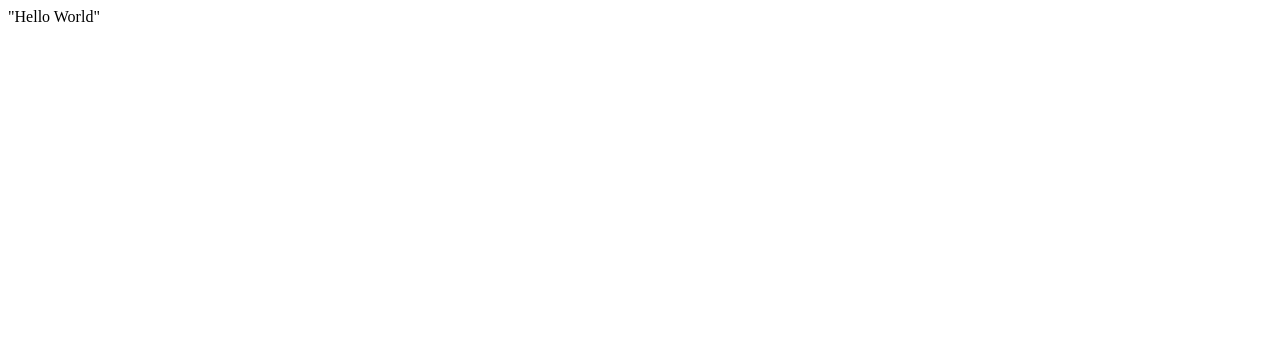
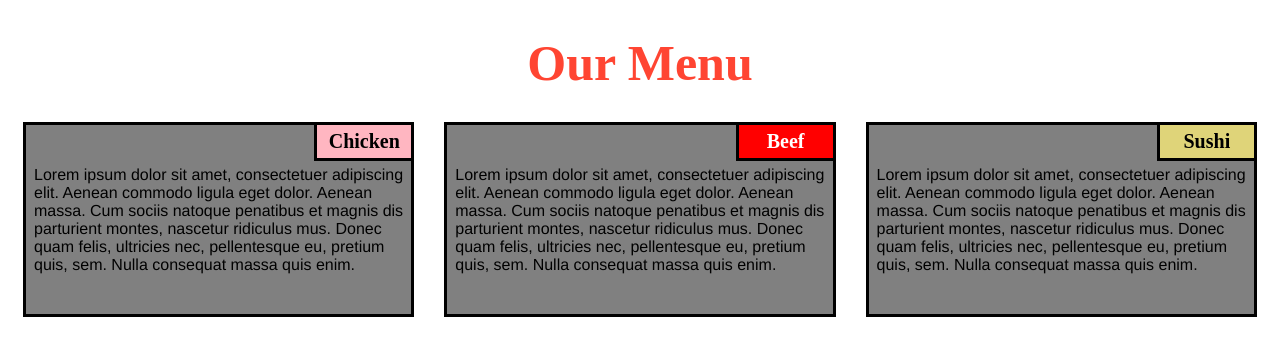
Before and after one commit to yordiyes/module2-solution, a plain HTML site: page index.html in a window 1280 px wide. Drawn offline with Linux system fonts and the light colour scheme.

Commit message:
Add files via upload

```diff
--- a/index.html
+++ b/index.html
@@ -1 +1,36 @@
-"Hello World"
+<!DOCTYPE html>
+<html>
+
+<head>
+    <meta charset="utf-8">
+    <title>module2-solution</title>
+</head>
+<link rel="stylesheet" type="text/css" href="css/style.css">
+
+<body>
+    <h1>Our Menu</h1>
+    <section class="column-lg-4 colmn-md-6 colmn-sm-12">
+        <div>
+            <p class="sub1">Chicken</p>
+            <p class="content">
+                Lorem ipsum dolor sit amet, consectetuer adipiscing elit. Aenean commodo ligula eget dolor. Aenean massa. Cum sociis natoque penatibus et magnis dis parturient montes, nascetur ridiculus mus. Donec quam felis, ultricies nec, pellentesque eu, pretium quis, sem. Nulla consequat massa quis enim.
+            </p>
+        </div>
+    </section>
+    <section class="column-lg-4 colmn-md-6 colmn-sm-12">
+        <div>
+            <p class="sub2">Beef</p>
+            <p class="content">
+                Lorem ipsum dolor sit amet, consectetuer adipiscing elit. Aenean commodo ligula eget dolor. Aenean massa. Cum sociis natoque penatibus et magnis dis parturient montes, nascetur ridiculus mus. Donec quam felis, ultricies nec, pellentesque eu, pretium quis, sem. Nulla consequat massa quis enim.
+        </div>
+    </section>
+    <section class="column-lg-4 colmn-md-12 colmn-sm-12">
+        <div>
+            <p class="sub3">Sushi</p>
+            <p class="content">
+                Lorem ipsum dolor sit amet, consectetuer adipiscing elit. Aenean commodo ligula eget dolor. Aenean massa. Cum sociis natoque penatibus et magnis dis parturient montes, nascetur ridiculus mus. Donec quam felis, ultricies nec, pellentesque eu, pretium quis, sem. Nulla consequat massa quis enim.
+            </p>
+        </div>
+</body>
+
+</html>
```
